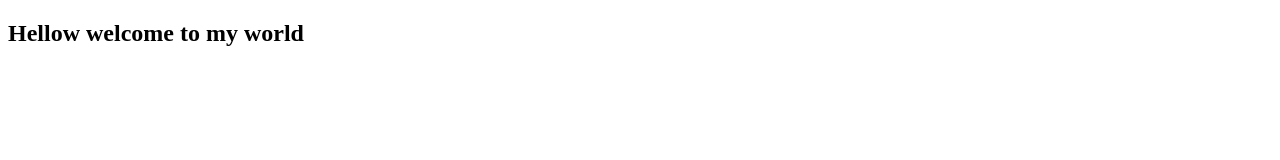
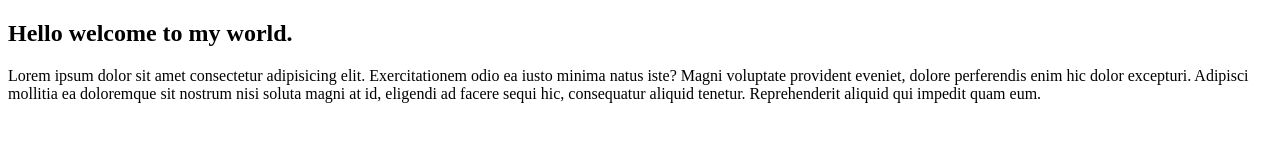
Before and after one commit to BTAdvanture/Practice, a plain HTML site: page index.html in a window 1280 px wide. Drawn offline with Linux system fonts and the light colour scheme.

Commit message:
Add files via upload

```diff
--- a/index.html
+++ b/index.html
@@ -4,9 +4,10 @@
     <meta charset="UTF-8">
     <meta http-equiv="X-UA-Compatible" content="IE=edge">
     <meta name="viewport" content="width=device-width, initial-scale=1.0">
-    <title>Practice Git</title>
+    <title>Practice Git And Branches</title>
 </head>
 <body>
-    <h2>Hellow welcome to my world</h2>
+    <h2>Hello welcome to my world.</h2>
+    <P>Lorem ipsum dolor sit amet consectetur adipisicing elit. Exercitationem odio ea iusto minima natus iste? Magni voluptate provident eveniet, dolore perferendis enim hic dolor excepturi. Adipisci mollitia ea doloremque sit nostrum nisi soluta magni at id, eligendi ad facere sequi hic, consequatur aliquid tenetur. Reprehenderit aliquid qui impedit quam eum.</P>
 </body>
 </html>
```
